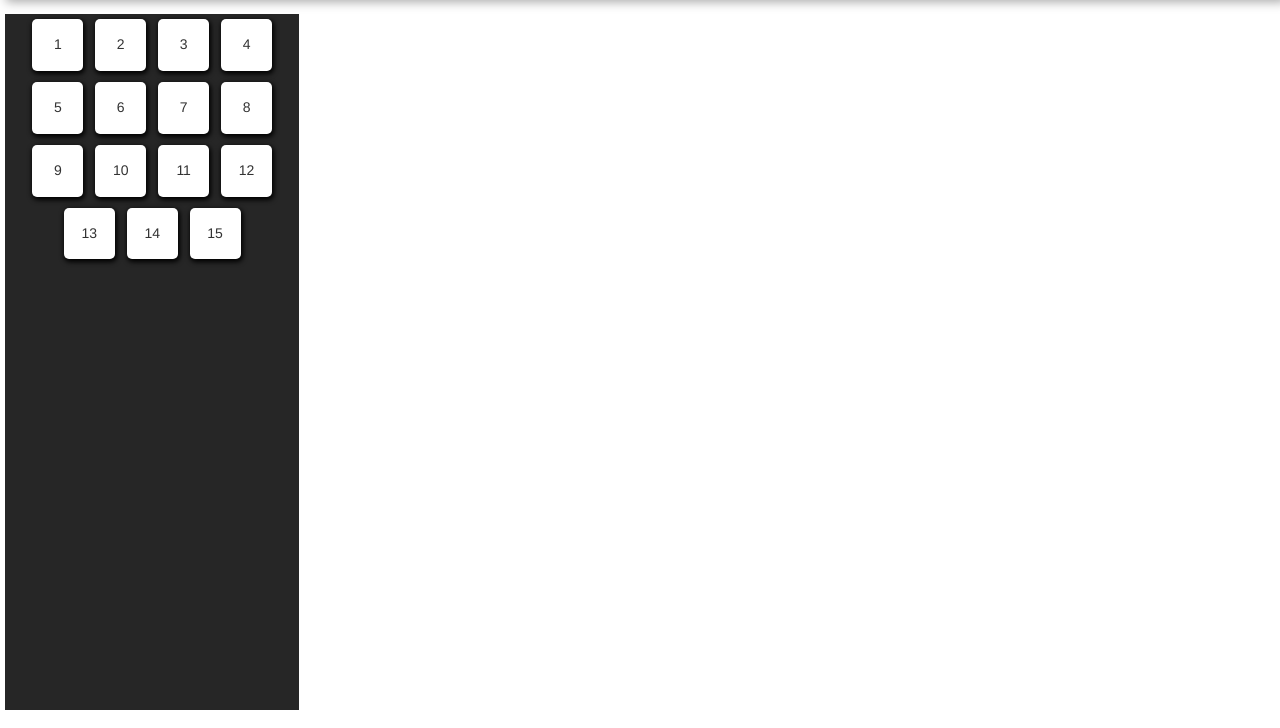
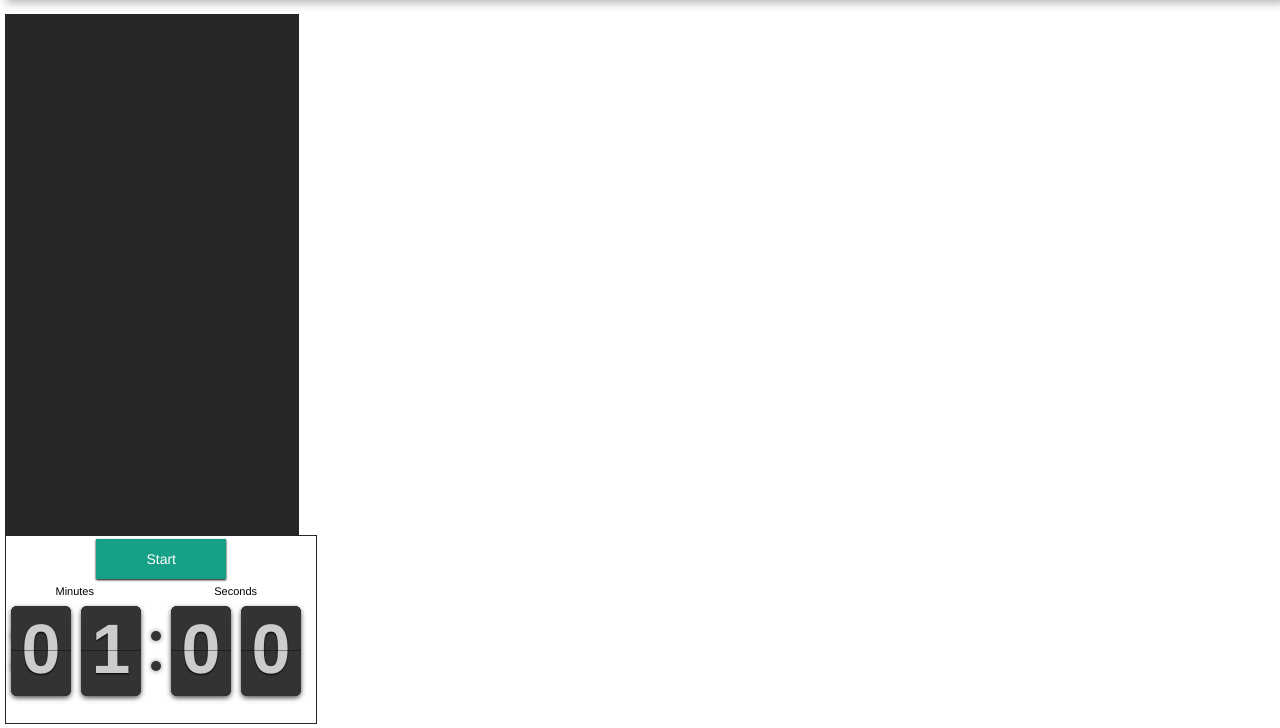
Before and after one commit to arpanpathak/techtrix, a PHP site: page /quiz.php in a window 1280 px wide. Shown: the part 72-800 px from the top of the page. Run offline with PHP 8.4, Linux system fonts and the light colour scheme; some libraries are stand-ins or nearby versions.

Commit message:
Some more changes

```diff
--- a/classes/bugsfunny.php
+++ b/classes/bugsfunny.php
@@ -16,7 +16,7 @@
 		// in order to start the contest ... set isActive to true....
 		//if(!$this->isActive) die("<h2>Contest is not yet started.. Please Wait ..");
 		// duration will be given in seconds..
-		parent::__construct("Bugs Funny",3600,"techtrix","question","users","admin",15,2000);
+		parent::__construct("Bugs Funny",60,"techtrix","question","users","admin",15,2000);
 		$this->team=$team;
 	}
 	function getInfo()
--- a/css/style.css
+++ b/css/style.css
@@ -146,10 +146,10 @@
 .btn-green{
   margin-top: 3px;
   background-color:  #16a085 ;
-  padding: 10px 20px; padding-bottom: 10px; padding-right: 20px;
+  padding: 10px 50px; padding-bottom: 10px; padding-right: 50px;
   color: #fff;
-  border: 0px ; border-radius: 3px;
-  box-shadow: 0px 1px 8px black;
+  border: 0px ;
+  box-shadow: 0px 1px 2px black;
   transition: .6s;
   cursor: pointer;
 }
@@ -226,6 +226,7 @@
 
 }
 .question-view{
+  display: none;
   position: relative;
   padding: 10px 10px;
   box-shadow: 1px 1px 10px black;
@@ -257,6 +258,7 @@
   box-shadow: 1px 2px 10px 1px black;
 }
 #general-button-group{
+  display: none;
   position: relative;
   padding: 10px 10px;
   box-shadow: 1px 1px 10px black;
@@ -285,7 +287,10 @@
 /** end of section **/
 @media only screen and (max-width: 900px){
   .clock{ zoom: 0.3;
-    -moz-transform: scale(0.3); }
-    header{ position: relative; }
+    -moz-transform: scale(0.3); margin: 0% 0% 0% 0%;}
+    header{ position: relative; float: left; }
+  #sidebar{ position: relative; float: left; vertical-align: none; width: 100%; height: auto;}
+  .timer_container { position: relative; float: left; width: 100%; }
   #general-button-group button{ width: auto; }
+  .question-view { float: left; }
 }
--- a/quiz.php
+++ b/quiz.php
@@ -85,16 +85,24 @@
 
 	</header>
 	<div id="sidebar">
+		<div class="flat-btn-group" style="display: none;">
 		<?php
 			for($i=1;$i<=$info['question_count']; $i++)
 				echo "<div id=j$i class=flat-button data-show=$i>$i</div>";
 		?>
+		</div>
+	</div>
+	<div class="timer_container">
+		<!-- give contest time in data-duration -->
+		<button type="button" class="btn-green" id="start">Start </button>
+		<div class="clock" style="margin:2em 0.95em 2em 0em" data-duration=<?php echo $info['duration']; ?>></div>
+		<div class="message"></div>
 	</div>
 	<?php
 		for($i=1;$i<=$info['question_count']; $i++){
 			$disp=$i==1?"":"display: none;";
 			echo"
-			<div id=q$i class=question-view style='".$disp."'>
+			<div id=q$i class=question-view >
 			<span class=ques-no>$i)</span>
 			<h3 style='font-family:sans-serif'>What are the reason the this question will not run?</h3>
 			<textarea  class='code' readonly>".readIt('code.cpp')."</textarea>
@@ -118,10 +126,6 @@
 			<button type="button" class="flat-btn-move reset-button"><i class="fa fa-undo" aria-hidden="true"></i> Reset</button>
 				<button type="button" class="flat-btn-move next"> Next <i class="fa fa-arrow-right" aria-hidden="true"></i> </button>
 	</div>
-	<div class="timer_container">
-		<!-- give contest time in data-duration -->
-		<div class="clock" style="margin:2em 0.95em 2em 0em" data-duration=<?php echo $info['duration']; ?>></div>
-		<div class="message"></div>
-	</div>
+
 </body>
 </html>
--- a/script/script.js
+++ b/script/script.js
@@ -68,15 +68,26 @@
 		        autoStart: false,
 		        callbacks: {
 		        	stop: function() {
-		        		$('.message').html('The clock has stopped!')
-		        		location.href="http://www.google.com";
+		        		$('.message').html('Time Up...!')
+		        		$('#q'+currentQuestion).hide();
+						$('#general-button-group').hide();
+						$('.flat-btn-group').hide();
 		        	}
 		        }
 		    });
 			clock.setCountdown(true);
 		    clock.setTime($('.clock').attr('data-duration')); // get time from data-duration attrib
-		    clock.start();
-
+		    //clock.start();
+		    $('#start').on('click',function(){
+				$('#q'+currentQuestion).show();
+				$('#general-button-group').show();
+				$('.flat-btn-group').show();
+				if($("#q"+currentQuestion).has(".code").length){
+					var editor=$("#"+$("#q"+currentQuestion+" .code").attr("id")+" +.CodeMirror")[0].CodeMirror;
+					editor.refresh();
+				}
+				clock.start();
+			});
 		});
 function hasItem(item){
 	return $("body").has(item).length;
```
